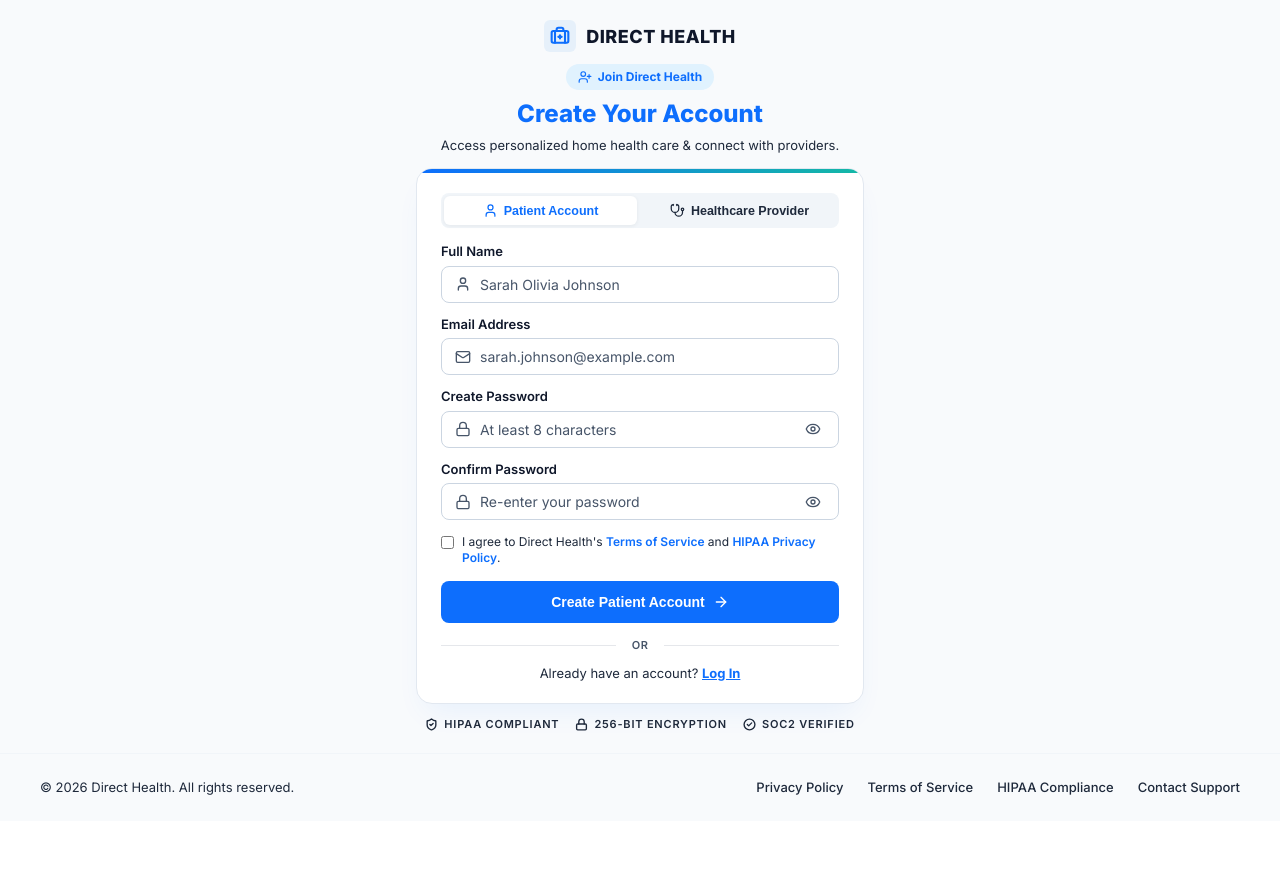
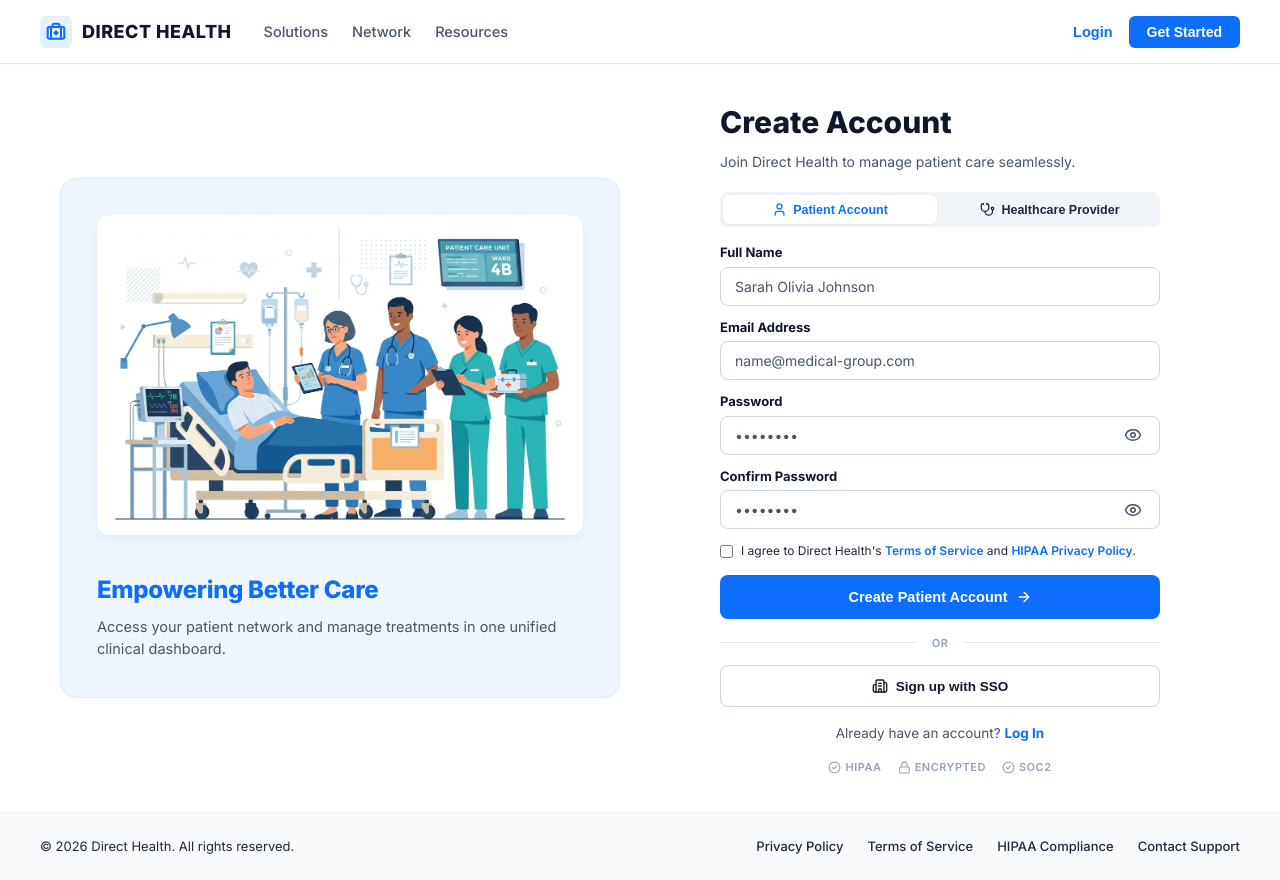
Before and after one commit to sahanasudharsan/DIRECT_HEALTH, a React (Vite) app: page /register in a window 1280 px wide. Before the commit the page ends 821 px from the top, so only its background shows below. Built offline with nearby package versions, Linux system fonts and the light colour scheme.

Commit message:
Redesign Account Creation page with 2-column split layout, hero illustration, navbar header, and SSO button matching screenshot

```diff
--- a/src/pages/RegisterPage.jsx
+++ b/src/pages/RegisterPage.jsx
@@ -1,8 +1,9 @@
 import React, { useState } from 'react';
 import { useNavigate } from 'react-router-dom';
-import { Eye, EyeOff, ShieldCheck, Lock, User, Mail, UserPlus, Sparkles, CheckCircle2, Stethoscope, ArrowRight } from 'lucide-react';
+import { Eye, EyeOff, ShieldCheck, Lock, User, Mail, UserPlus, CheckCircle2, Stethoscope, ArrowRight, Building2, Image as ImageIcon } from 'lucide-react';
 import Logo from '../components/Logo';
 import Footer from '../components/Footer';
+import registrationHero from '../assets/registration_hero.jpg';
 
 export default function RegisterPage() {
   const navigate = useNavigate();
@@ -79,47 +80,117 @@ export default function RegisterPage() {
     }, 1800);
   };
 
+  const handleSSOSignUp = () => {
+    setSuccessMessage('Redirecting to SSO provider registration...');
+    setTimeout(() => {
+      navigate('/dashboard');
+    }, 1200);
+  };
+
   return (
-    <div className="page-container bg-tinted">
-      <main className="content-wrapper" style={{ padding: '20px 16px 12px', maxWidth: '480px', margin: '0 auto' }}>
-        {/* Centered logo above form */}
-        <div className="centered-header" style={{ marginBottom: '12px' }}>
-          <Logo centered />
+    <div className="page-container bg-tinted" style={{ backgroundColor: '#ffffff' }}>
+
+      {/* Top Navbar Header */}
+      <header className="main-header" style={{ borderBottom: '1px solid #e2e8f0', backgroundColor: '#ffffff' }}>
+        <div className="main-header-inner" style={{ maxWidth: '1200px', width: '100%', margin: '0 auto', display: 'flex', justifyContent: 'space-between', alignItems: 'center' }}>
+          {/* Brand Logo left */}
+          <div style={{ display: 'flex', alignItems: 'center', gap: '32px' }}>
+            <Logo />
+            {/* Header Navigation Links */}
+            <nav style={{ display: 'flex', gap: '24px', fontSize: '14.5px', fontWeight: '600' }}>
+              <a href="#solutions" onClick={(e) => e.preventDefault()} style={{ color: '#475569' }}>Solutions</a>
+              <a href="#network" onClick={(e) => e.preventDefault()} style={{ color: '#475569' }}>Network</a>
+              <a href="#resources" onClick={(e) => e.preventDefault()} style={{ color: '#475569' }}>Resources</a>
+            </nav>
           </div>
 
-        {/* Headings */}
-        <div style={{ textAlign: 'center', marginBottom: '14px' }}>
+          {/* Right Header Buttons */}
+          <div style={{ display: 'flex', alignItems: 'center', gap: '16px' }}>
+            <button
+              type="button"
+              onClick={() => navigate('/login')}
+              style={{ background: 'none', border: 'none', color: 'var(--primary-blue)', fontWeight: '700', fontSize: '14.5px', cursor: 'pointer' }}
+            >
+              Login
+            </button>
+            <button
+              type="button"
+              onClick={() => navigate('/register')}
+              style={{ backgroundColor: 'var(--primary-blue)', color: '#ffffff', border: 'none', borderRadius: '6px', padding: '8px 18px', fontWeight: '700', fontSize: '14px', cursor: 'pointer' }}
+            >
+              Get Started
+            </button>
+          </div>
+        </div>
+      </header>
+
+      {/* Main Content 2-Column Split */}
+      <main className="content-wrapper" style={{ maxWidth: '1200px', margin: '0 auto', padding: '36px 20px', display: 'flex', flexDirection: 'column', justifyContent: 'center' }}>
         <div style={{
-            display: 'inline-flex',
+          display: 'grid',
+          gridTemplateColumns: '1fr 1fr',
+          gap: '40px',
           alignItems: 'center',
-            gap: '6px',
-            backgroundColor: '#e0f2fe',
-            color: 'var(--primary-blue)',
-            padding: '4px 12px',
+          width: '100%',
+          boxSizing: 'border-box'
+        }}>
+
+          {/* Left Column Hero Illustration Card */}
+          <div style={{
+            backgroundColor: '#eff6ff',
             borderRadius: '16px',
-            fontSize: '12px',
-            fontWeight: '700',
-            marginBottom: '6px'
+            padding: '36px',
+            display: 'flex',
+            flexDirection: 'column',
+            justifyContent: 'space-between',
+            minHeight: '520px',
+            border: '1px solid #dbeafe'
           }}>
-            <UserPlus size={14} />
-            <span>Join Direct Health</span>
+            {/* Image Illustration Block */}
+            <div style={{
+              width: '100%',
+              height: '320px',
+              borderRadius: '12px',
+              overflow: 'hidden',
+              backgroundColor: '#dbeafe',
+              display: 'flex',
+              alignItems: 'center',
+              justifyContent: 'center',
+              boxShadow: '0 4px 12px rgba(13, 110, 253, 0.06)'
+            }}>
+              {registrationHero ? (
+                <img
+                  src={registrationHero}
+                  alt="Clinical Care Illustration"
+                  style={{ width: '100%', height: '100%', objectFit: 'cover' }}
+                />
+              ) : (
+                <div style={{ display: 'flex', flexDirection: 'column', alignItems: 'center', color: 'var(--primary-blue)' }}>
+                  <ImageIcon size={48} strokeWidth={1.5} />
                 </div>
-          <h2 className="auth-title" style={{ fontSize: '24px', margin: '0 0 4px 0' }}>
-            Create Your Account
-          </h2>
-          <p className="auth-subtitle" style={{ margin: 0, fontSize: '13px' }}>
-            {accountType === 'patient'
-              ? 'Access personalized home health care & connect with providers.'
-              : 'Join our certified provider network to manage patient care.'}
+              )}
+            </div>
+
+            {/* Left Card Heading & Text */}
+            <div style={{ marginTop: '24px', textAlign: 'left' }}>
+              <h3 style={{ fontSize: '24px', fontWeight: '800', color: 'var(--primary-blue)', margin: '0 0 8px 0', letterSpacing: '-0.3px' }}>
+                Empowering Better Care
+              </h3>
+              <p style={{ fontSize: '14.5px', color: 'var(--text-light)', margin: 0, lineHeight: '1.55' }}>
+                Access your patient network and manage treatments in one unified clinical dashboard.
               </p>
             </div>
+          </div>
 
-        {/* Card Wrapper with Accent Bar */}
-        <div className="auth-card" style={{ maxWidth: '480px', padding: '0', margin: '0 auto 12px', overflow: 'hidden', boxShadow: '0 15px 30px -10px rgba(13, 110, 253, 0.08)' }}>
-          {/* Top Gradient Bar */}
-          <div style={{ height: '4px', background: 'linear-gradient(90deg, var(--primary-blue) 0%, var(--secondary-teal) 100%)' }}></div>
+          {/* Right Column Account Creation Form */}
+          <div style={{ maxWidth: '440px', width: '100%', margin: '0 auto', textAlign: 'left' }}>
+            <h2 style={{ fontSize: '30px', fontWeight: '800', color: 'var(--text-dark)', margin: '0 0 6px 0' }}>
+              Create Account
+            </h2>
+            <p style={{ fontSize: '14px', color: 'var(--text-light)', marginBottom: '20px' }}>
+              Join Direct Health to manage patient care seamlessly.
+            </p>
 
-          <div style={{ padding: '20px 24px' }}>
             {/* Account Category Selector */}
             <div style={{
               display: 'grid',
@@ -128,7 +199,7 @@ export default function RegisterPage() {
               backgroundColor: '#f1f5f9',
               padding: '3px',
               borderRadius: '8px',
-              marginBottom: '14px'
+              marginBottom: '16px'
             }}>
               <button
                 type="button"
@@ -183,54 +254,53 @@ export default function RegisterPage() {
             <form className="auth-form" onSubmit={handleSubmit} style={{ gap: '12px' }}>
               {/* Full Name */}
               <div className="form-group" style={{ gap: '4px' }}>
-                <label className="form-label" htmlFor="fullName" style={{ fontSize: '13px' }}>Full Name</label>
-                <div className="input-container">
-                  <User className="input-icon-left" size={16} />
+                <label className="form-label" htmlFor="fullName" style={{ fontWeight: '700', fontSize: '13px', color: 'var(--text-dark)' }}>
+                  Full Name
+                </label>
                 <input
                   id="fullName"
                   name="fullName"
                   type="text"
                   placeholder={accountType === 'patient' ? 'Sarah Olivia Johnson' : 'Dr. Jane Smith'}
-                    className="form-input has-icon-left"
-                    style={{ padding: '9px 12px 9px 38px', fontSize: '14px' }}
+                  className="form-input"
+                  style={{ padding: '10px 14px', fontSize: '14px', borderRadius: '8px', border: '1px solid #cbd5e1' }}
                   value={formData.fullName}
                   onChange={handleInputChange}
                   required
                 />
               </div>
-              </div>
 
               {/* Email Address */}
               <div className="form-group" style={{ gap: '4px' }}>
-                <label className="form-label" htmlFor="email" style={{ fontSize: '13px' }}>Email Address</label>
-                <div className="input-container">
-                  <Mail className="input-icon-left" size={16} />
+                <label className="form-label" htmlFor="email" style={{ fontWeight: '700', fontSize: '13px', color: 'var(--text-dark)' }}>
+                  Email Address
+                </label>
                 <input
                   id="email"
                   name="email"
                   type="email"
-                    placeholder={accountType === 'patient' ? 'sarah.johnson@example.com' : 'jane.smith@medical-group.com'}
-                    className="form-input has-icon-left"
-                    style={{ padding: '9px 12px 9px 38px', fontSize: '14px' }}
+                  placeholder="name@medical-group.com"
+                  className="form-input"
+                  style={{ padding: '10px 14px', fontSize: '14px', borderRadius: '8px', border: '1px solid #cbd5e1' }}
                   value={formData.email}
                   onChange={handleInputChange}
                   required
                 />
               </div>
-              </div>
 
-              {/* Create Password */}
+              {/* Password */}
               <div className="form-group" style={{ gap: '4px' }}>
-                <label className="form-label" htmlFor="password" style={{ fontSize: '13px' }}>Create Password</label>
+                <label className="form-label" htmlFor="password" style={{ fontWeight: '700', fontSize: '13px', color: 'var(--text-dark)' }}>
+                  Password
+                </label>
                 <div className="input-container">
-                  <Lock className="input-icon-left" size={16} />
                   <input
                     id="password"
                     name="password"
                     type={showPassword ? 'text' : 'password'}
-                    placeholder="At least 8 characters"
-                    className="form-input has-icon-left has-icon-right"
-                    style={{ padding: '9px 38px 9px 38px', fontSize: '14px' }}
+                    placeholder="••••••••"
+                    className="form-input has-icon-right"
+                    style={{ padding: '10px 40px 10px 14px', fontSize: '14px', borderRadius: '8px', border: '1px solid #cbd5e1' }}
                     value={formData.password}
                     onChange={handleInputChange}
                     required
@@ -241,7 +311,7 @@ export default function RegisterPage() {
                     onClick={() => setShowPassword(!showPassword)}
                     aria-label={showPassword ? "Hide password" : "Show password"}
                   >
-                    {showPassword ? <EyeOff size={16} /> : <Eye size={16} />}
+                    {showPassword ? <EyeOff size={18} /> : <Eye size={18} />}
                   </button>
                 </div>
 
@@ -270,16 +340,17 @@ export default function RegisterPage() {
 
               {/* Confirm Password */}
               <div className="form-group" style={{ gap: '4px' }}>
-                <label className="form-label" htmlFor="confirmPassword" style={{ fontSize: '13px' }}>Confirm Password</label>
+                <label className="form-label" htmlFor="confirmPassword" style={{ fontWeight: '700', fontSize: '13px', color: 'var(--text-dark)' }}>
+                  Confirm Password
+                </label>
                 <div className="input-container">
-                  <Lock className="input-icon-left" size={16} />
                   <input
                     id="confirmPassword"
                     name="confirmPassword"
                     type={showConfirmPassword ? 'text' : 'password'}
-                    placeholder="Re-enter your password"
-                    className="form-input has-icon-left has-icon-right"
-                    style={{ padding: '9px 38px 9px 38px', fontSize: '14px' }}
+                    placeholder="••••••••"
+                    className="form-input has-icon-right"
+                    style={{ padding: '10px 40px 10px 14px', fontSize: '14px', borderRadius: '8px', border: '1px solid #cbd5e1' }}
                     value={formData.confirmPassword}
                     onChange={handleInputChange}
                     required
@@ -290,7 +361,7 @@ export default function RegisterPage() {
                     onClick={() => setShowConfirmPassword(!showConfirmPassword)}
                     aria-label={showConfirmPassword ? "Hide password" : "Show password"}
                   >
-                    {showConfirmPassword ? <EyeOff size={16} /> : <Eye size={16} />}
+                    {showConfirmPassword ? <EyeOff size={18} /> : <Eye size={18} />}
                   </button>
                 </div>
               </div>
@@ -322,48 +393,79 @@ export default function RegisterPage() {
                 </div>
               )}
 
-              {/* Submit */}
-              <button type="submit" className="submit-button" style={{ height: '42px', marginTop: '4px', fontSize: '14px' }}>
+              {/* Primary Submit Button */}
+              <button
+                type="submit"
+                className="submit-button"
+                style={{ height: '44px', marginTop: '4px', fontSize: '14.5px', fontWeight: '700', backgroundColor: 'var(--primary-blue)', borderRadius: '8px' }}
+              >
                 <span>Create {accountType === 'patient' ? 'Patient Account' : 'Provider Account'}</span>
                 <ArrowRight size={16} />
               </button>
             </form>
 
             {/* Divider */}
-            <div className="divider-container" style={{ margin: '14px 0 10px' }}>
+            <div className="divider-container" style={{ margin: '16px 0 14px' }}>
               <div className="divider-line"></div>
-              <span className="divider-text" style={{ fontSize: '11px' }}>OR</span>
+              <span className="divider-text" style={{ fontSize: '11px', color: '#94a3b8' }}>OR</span>
               <div className="divider-line"></div>
             </div>
 
-            {/* Alternative Link */}
-            <p className="auth-alternative-text" style={{ margin: 0, fontSize: '13px' }}>
+            {/* SSO Secondary Button */}
+            <button
+              type="button"
+              onClick={handleSSOSignUp}
+              style={{
+                width: '100%',
+                height: '42px',
+                border: '1px solid #cbd5e1',
+                borderRadius: '8px',
+                backgroundColor: '#ffffff',
+                color: 'var(--text-dark)',
+                fontWeight: '700',
+                fontSize: '13.5px',
+                display: 'flex',
+                alignItems: 'center',
+                justifyContent: 'center',
+                gap: '8px',
+                cursor: 'pointer',
+                transition: 'all 0.2s ease',
+                marginBottom: '16px'
+              }}
+            >
+              <Building2 size={16} />
+              <span>Sign up with SSO</span>
+            </button>
+
+            {/* Log In Link */}
+            <p style={{ textAlign: 'center', fontSize: '13.5px', color: 'var(--text-light)', margin: '0 0 16px 0' }}>
               Already have an account?{' '}
               <span
                 onClick={() => navigate('/login')}
-                style={{ color: 'var(--primary-blue)', fontWeight: '700', cursor: 'pointer', textDecoration: 'underline' }}
+                style={{ color: 'var(--primary-blue)', fontWeight: '700', cursor: 'pointer' }}
                 role="link"
               >
                 Log In
               </span>
             </p>
+
+            {/* Security Badges */}
+            <div style={{ display: 'flex', justifyContent: 'center', gap: '16px', fontSize: '11px', fontWeight: '600', color: '#94a3b8', textTransform: 'uppercase', letterSpacing: '0.5px' }}>
+              <div style={{ display: 'flex', alignItems: 'center', gap: '4px' }}>
+                <CheckCircle2 size={13} />
+                <span>HIPAA</span>
+              </div>
+              <div style={{ display: 'flex', alignItems: 'center', gap: '4px' }}>
+                <Lock size={13} />
+                <span>ENCRYPTED</span>
+              </div>
+              <div style={{ display: 'flex', alignItems: 'center', gap: '4px' }}>
+                <CheckCircle2 size={13} />
+                <span>SOC2</span>
+              </div>
             </div>
           </div>
 
-        {/* Security Badges */}
-        <div className="security-badges-container" style={{ gap: '16px', margin: '0 auto 8px' }}>
-          <div className="security-badge">
-            <ShieldCheck size={13} strokeWidth={2.5} />
-            <span>HIPAA Compliant</span>
-          </div>
-          <div className="security-badge">
-            <Lock size={13} strokeWidth={2.5} />
-            <span>256-Bit Encryption</span>
-          </div>
-          <div className="security-badge">
-            <CheckCircle2 size={13} strokeWidth={2.5} />
-            <span>SOC2 Verified</span>
-          </div>
         </div>
       </main>
 
```
Lines whose indentation alone changed are shown as unchanged.
